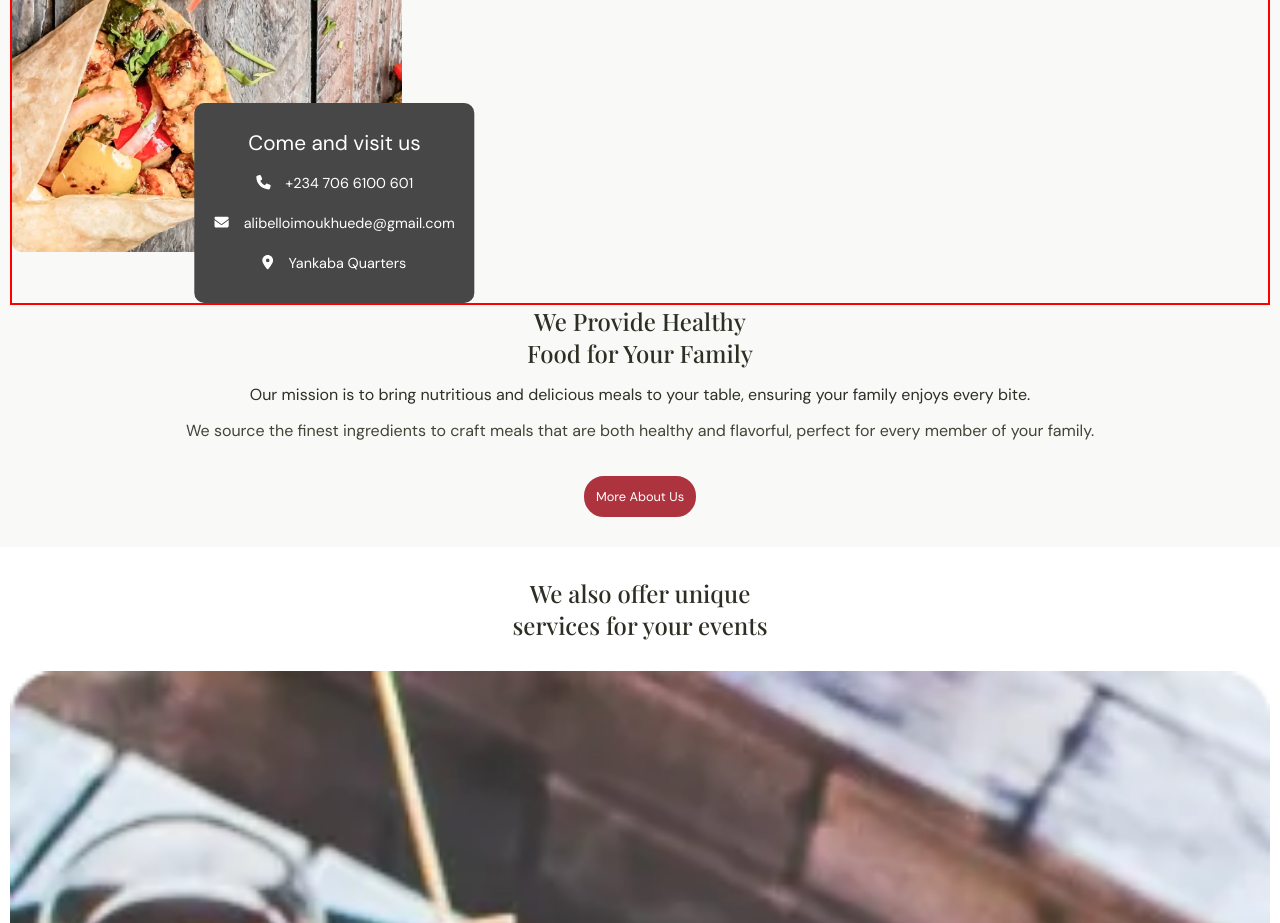
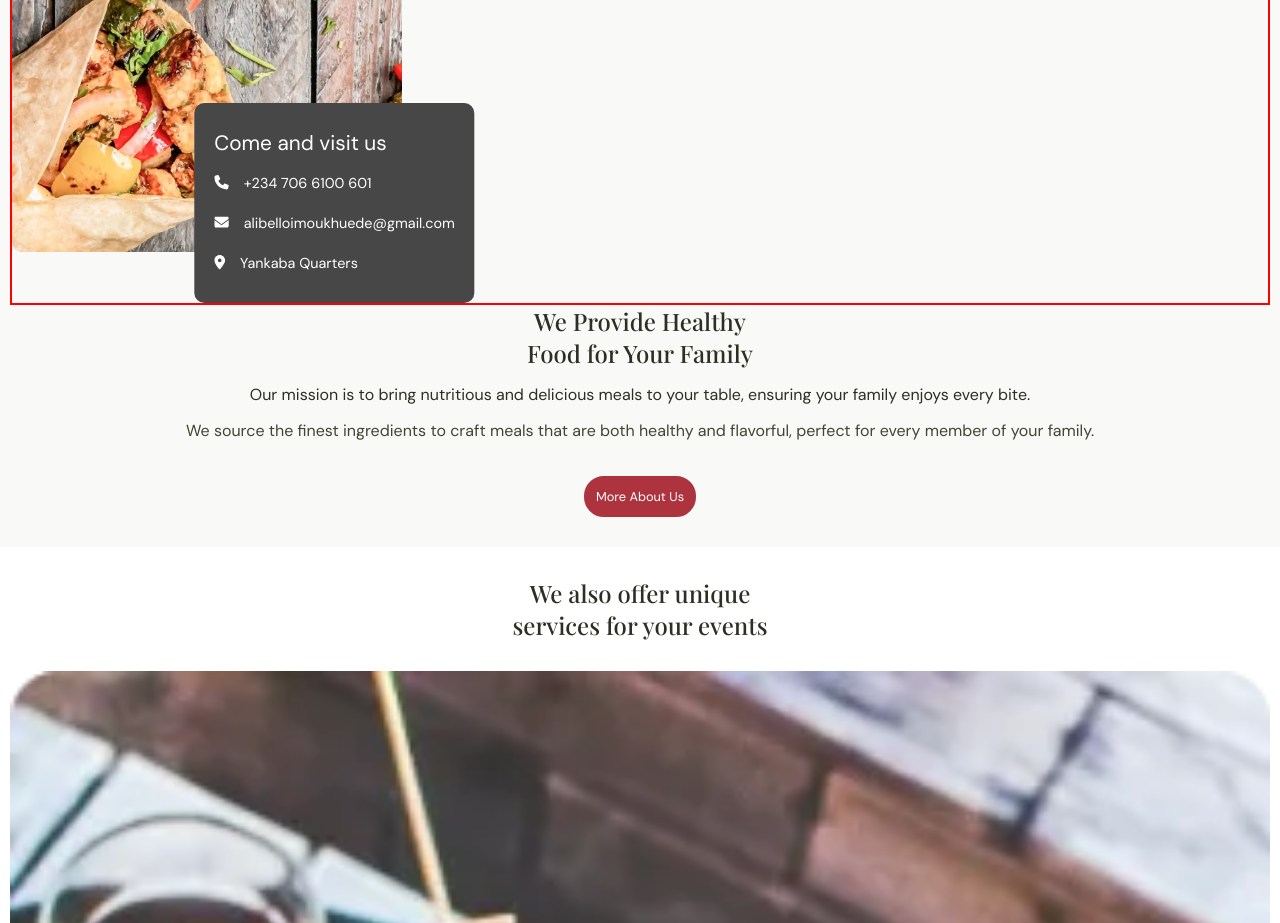
Before and after one commit to devalibello/tasty-food, a React (Create React App) app: page / in a window 1280 px wide. Shown: the part 1900-2823 px from the top of the page. Built offline with nearby package versions, Linux system fonts and the light colour scheme; a web font is replaced by a local one.

Commit message:
update about us small table view 2

```diff
--- a/src/components/Homepage/About.js
+++ b/src/components/Homepage/About.js
@@ -46,6 +46,7 @@ const About = () => {
     return (
     <section className="about-section">
         <div className="about-picture-section" ref={aboutPictureRef}>
+            <div className="align-about">
                 <div className="about-picture-container">
                     <img src={aboutPicture} alt="" className="about-picture" />
                 </div>
@@ -56,6 +57,7 @@ const About = () => {
                         <li className="about-content-mail about-contact"><span className='about-icon'><FontAwesomeIcon icon={faEnvelope} /></span>alibelloimoukhuede@gmail.com</li>
                         <li className="about-content-location about-contact"><span className='about-icon'><FontAwesomeIcon icon={faLocationDot} /></span>Yankaba Quarters</li>
                     </ul>
+                </div>
             </div>
         </div>
         <ul className="about-details-section" ref={aboutTextRef}>
--- a/src/styles/About.css
+++ b/src/styles/About.css
@@ -245,4 +245,12 @@
     .about-section > * {
         text-align: center;
     }
+
+    .about-contact-details ul li {
+        text-align: left;
+    }
+
+    .align-about {
+        padding-left: 10px;
+    }
 }
```
Lines whose indentation alone changed are shown as unchanged.
